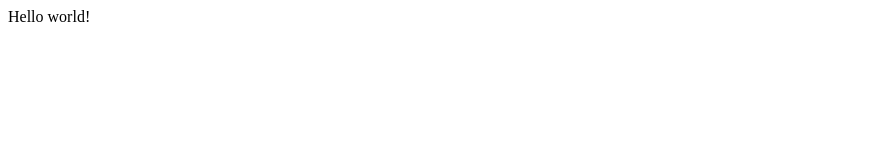
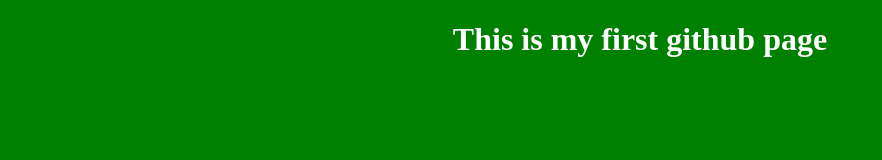
Before and after one commit to Axe686/Axe686, a plain HTML site: page index.html in a window 1280 px wide. Shown: the whole page, without its empty margins (0-882 px from the left). Drawn offline with Linux system fonts and the light colour scheme.

Commit message:
Update index.html

```diff
--- a/index.html
+++ b/index.html
@@ -1,13 +1,19 @@
+<!DOCTYPE html>
+<html><head><title>
+    First website
+  </title>
 
-<html>
-<head>
-	<meta charset="utf-8" />
-	<title>Изучаем язык</title>
-	<script type="text/javascript" href="JavaScript.js"></script>
-</head>
-<body>
-	<script type="text/javascript">  //Сообщение о том, что сайт на JS
-		document.write("Hello world!"); //Написать текст
-	</script>
-</body>
-</html>
+  </head><body>
+    <h1>This is my first github page</h1>
+
+
+  <style>
+    body {
+      background-color:green;
+      color:#fff;
+      text-align:center;
+    }
+  </style>
+
+
+</body></html>
```
